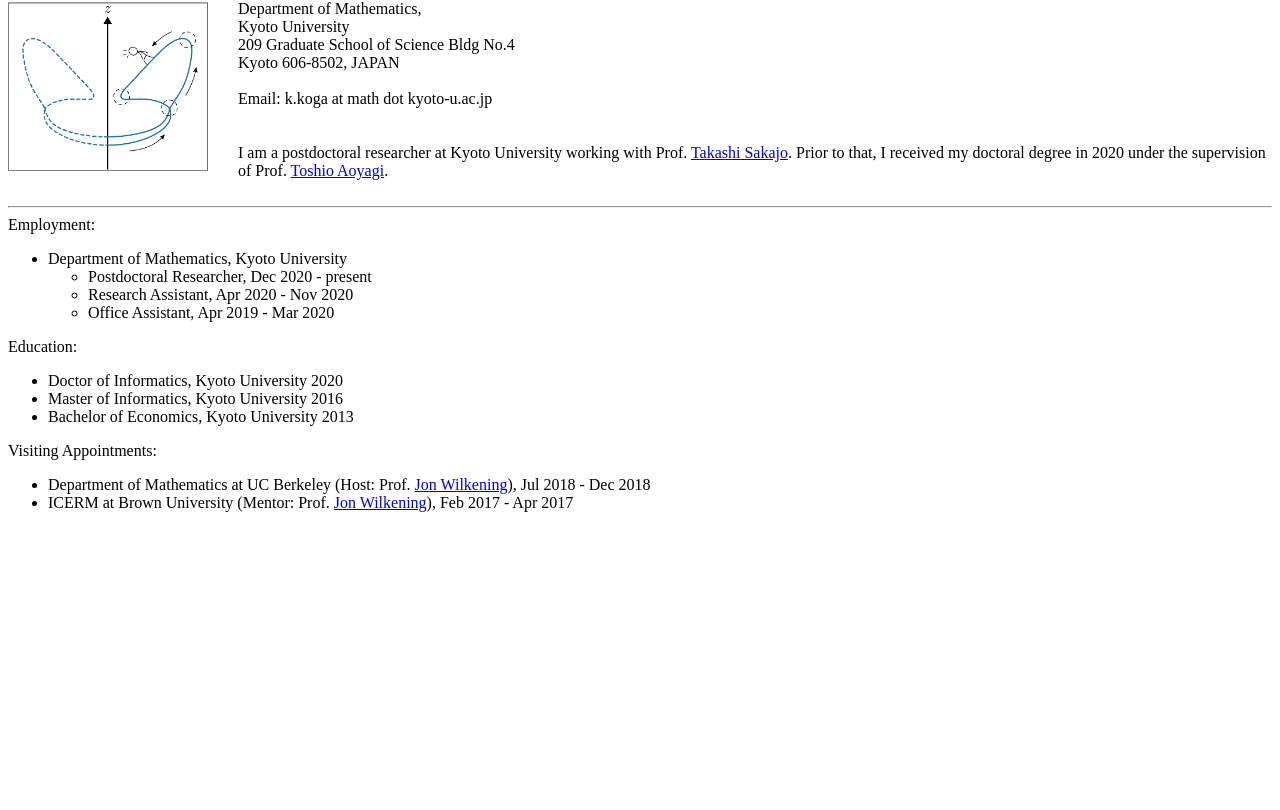
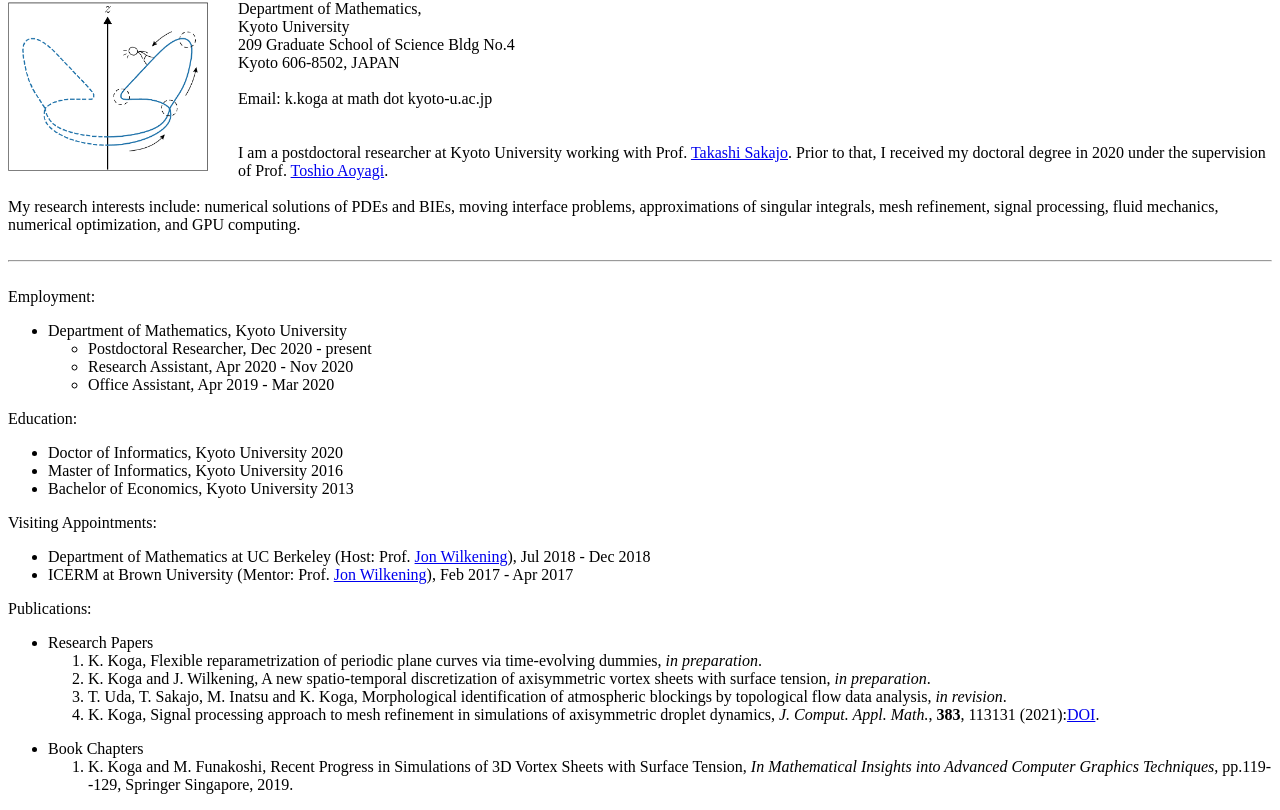
Before and after one commit to koga-jp/koga-jp.github.io, a plain HTML site: page index.html in a window 1280 px wide. Shown: the part 66-876 px from the top of the page. Before the commit the page ends 800 px from the top, so only its background shows below. Drawn offline with Linux system fonts and the light colour scheme.

Commit message:
Modified (2021/01/01)

```diff
--- a/index.html
+++ b/index.html
@@ -16,7 +16,11 @@ Email: k.koga at math dot kyoto-u.ac.jp
 <br><br><br>
 I am a postdoctoral researcher at Kyoto University working with Prof. <a href="https://www.math.kyoto-u.ac.jp/~sakajo/">Takashi Sakajo</a>. Prior to that, I received my doctoral degree in 2020 under the supervision of Prof. <a href="https://www-np.acs.i.kyoto-u.ac.jp/en">Toshio Aoyagi</a>. <br>
 <br>
+My research interests include: numerical solutions of PDEs and BIEs, moving interface problems, approximations of singular integrals, mesh refinement, signal processing, fluid mechanics, numerical optimization, and GPU computing.
+<br>
+<br>
 <hr>
+<br>
 Employment: <br>
 <ul><li>Department of Mathematics, Kyoto University
     <ul>
@@ -37,5 +41,23 @@ Visiting Appointments: <br>
     <li>Department of Mathematics at UC Berkeley (Host: Prof. <a href="https://math.berkeley.edu/~wilken/">Jon Wilkening</a>), Jul 2018 - Dec 2018 </li>
     <li>ICERM at Brown University (Mentor: Prof. <a href="https://math.berkeley.edu/~wilken/">Jon Wilkening</a>), Feb 2017 - Apr 2017</li>
     </ul>
+Publications: <br>
+    <ul><li>Research Papers
+        <ol>
+        <li>K. Koga, Flexible reparametrization of periodic plane curves via time-evolving dummies, <i>in preparation</i>.</li>
+        <li>K. Koga and J. Wilkening, A new spatio-temporal discretization of axisymmetric vortex sheets with surface tension, <i>in preparation</i>.</li>
+        <li>T. Uda, T. Sakajo, M. Inatsu and K. Koga, Morphological identification of atmospheric blockings by topological flow data analysis, <i>in revision</i>.</li>
+        <li>K. Koga, Signal processing approach to mesh refinement in simulations of axisymmetric droplet dynamics, <i>J. Comput. Appl. Math.</i>,  <b>383</b>, 113131 (2021):<a href="https://doi.org/10.1016/j.cam.2020.113131">DOI</a>.</li>
+        </ol>
+        </li>
+    </ul>
+    <ul><li>Book Chapters
+        <ol>
+        <li>K. Koga and M. Funakoshi, Recent Progress in Simulations of 3D Vortex Sheets with
+            Surface Tension, <i>In Mathematical Insights into Advanced Computer Graphics
+            Techniques</i>, pp.119--129, Springer Singapore, 2019.</li>
+        </ol>
+        </li>
+    </ul>
 </body>
 </html>
```
